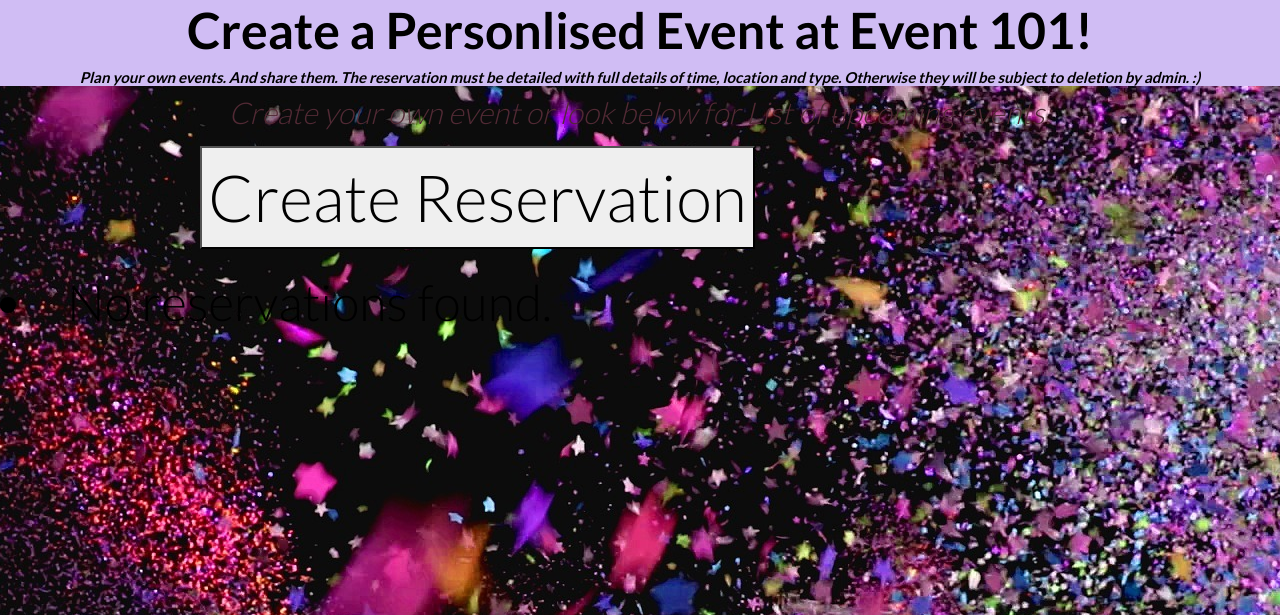
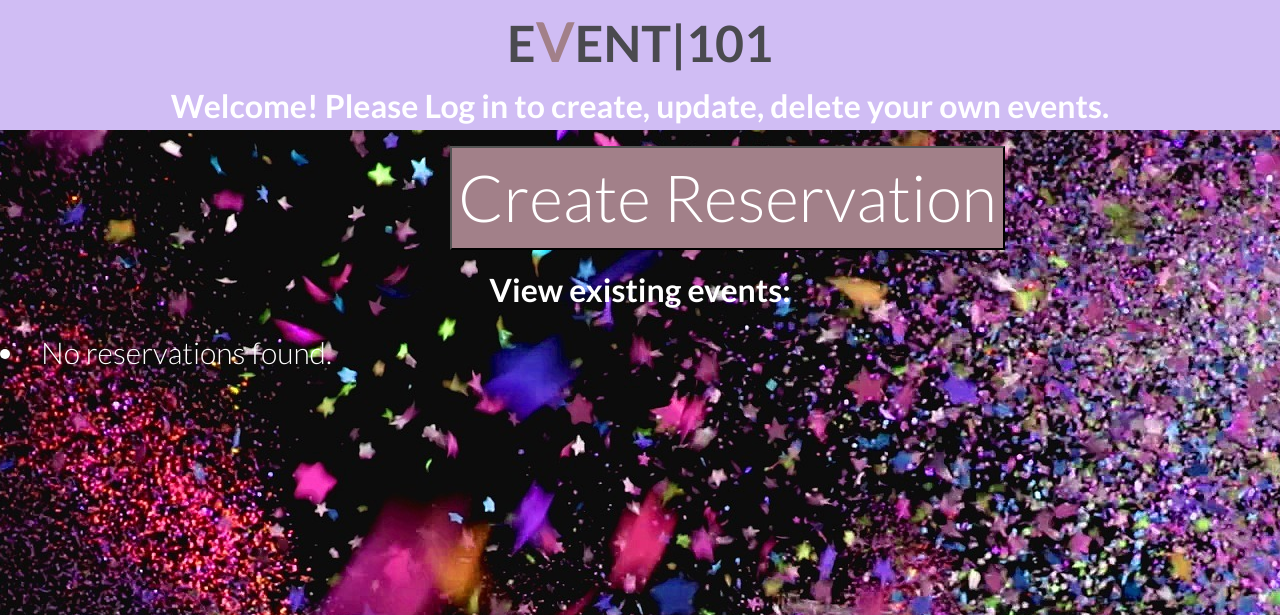
Before and after one commit to hnjw-png/DJANGOBLOG, a Django app: page / in a window 1280 px wide. Shown: the part 60-675 px from the top of the page. Run offline with Django 3.2, Linux system fonts and the light colour scheme; data that the repository does not hold is empty; parts of the project's set-up code (start-up, migrations or seed data) failed here and were passed over.

Commit message:
add css to better usser expereince, chnage form page, detail page and homepage.

```diff
--- a/static/css/style.css
+++ b/static/css/style.css
@@ -57,31 +57,47 @@
 
 #purple {
     background-color: #d0bdf4;
+    text-align: center;
 
+}
+
+/*header decoration*/
+
+.brand-header {
+    font-family: Lato, sans-serif;
+    font-size: 50px;
+    font-weight: 700;
+    color: #4A4A4F;
+
+}
+
+.red-o-header {
+    color: #a28089;
+    font-size: 55px;
+}
+
+.thin-Header {
+    font-weight: 300;
 }
 
 
 .reserve_detail {
 
-    font-size: 50px;
+    font-size: 20px;
     text-align: center;
-    color: black;
+    color: white;
     font-family: 'Lato', sans-serif;
     font-weight: bolder;
 
 
 }
 
-.subtitle {
-
-    font-size: 15px;
-    font-weight: bolder;
+.brand-info {
+    font-family: Lato, sans-serif;
+    font-size: 2rem;
+    font-weight: 700;
+    color: white;
     text-align: center;
-    font-style: italic;
-    color: black;
-    font-family: Lato, sans-serif;
-    font-weight: bold;
-
 
 }
 
@@ -90,8 +106,9 @@
     font-size: 30px;
     text-align: center;
     font-style: italic;
-    color: #522a35;
+    color: white;
     font-family: 'Lato', sans-serif;
+    font-weight: bolder;
 
 }
 
@@ -99,24 +116,33 @@
 
         font-style: normal;
         font-family: 'Lato', sans-serif;
-        font-size: 70px;
-        background-color: none;
+        font-size: 50px;
         font-weight: 10;
         text-decoration: none;
         text-align: center;
+        margin-left: 22%;
+
 
 
 
     }
+
+.button-create {
+
+    background-color: #a28089;
+    color: #fff;
+    text-align: center;
+
+}
 
 
  .buttonfunny {
 
         font-style: normal;
         font-family: 'Lato', sans-serif;
-        font-size: 50px;
+        font-size: 30px;
         font-weight: 10;
-        color: black;
+        color: white;
         text-decoration: none;
 
 
@@ -199,7 +243,7 @@
         color: #a28089;
         text-decoration: none;
         text-align: center;
-        margin-left: 200px;
+        margin-left: 450px;
 
 
     }
--- a/templates/reservation_list.html
+++ b/templates/reservation_list.html
@@ -1,14 +1,14 @@
 {% extends "base.html" %}
 {% block content %}
 {% load static %}
-    <div id = 'purple'><h2 class ="reserve_detail" >Create a Personlised Event at Event 101! </h2>
-    <h3 class ="subtitle">Plan your own events. And share them. The reservation must be detailed with full details of time, location and type. Otherwise they will be subject to deletion by admin. :)</h3></div>
-    <h4 class ="list_title">Create your own event or look below for List of upcoming events: </h4>
+    <div id = 'purple'><span class="brand-header">E<span class="red-o-header">V</span>ENT<span
+        class="thin-header">|101</span></span></a>
+    <p class = "brand-info">Welcome! Please Log in to create, update, delete your own events. </p></div>
    <p id = 'reserve_list'><p>
-   <a class = 'create' href="{% url 'create_reservation' %}"><button>Create Reservation</button></a>
+   <a class = 'create' href="{% url 'create_reservation' %}"><button class = 'button-create'>Create Reservation</button></a><p class = "brand-info" >View existing events:</p>
         {% for reservation in reservations %}
             <li class ='reservation'>
-                <a class = 'buttonfunny' href="{% url 'reservation_detail' reservation.id %}"><button>{{ reservation.title }}</a></button>
+                <a class = 'buttonfunny' href="{% url 'reservation_detail' reservation.id %}"><button class = 'button-create'>{{ reservation.title }}</a></button>
             </li>
 
         {% empty %}
```
Also changed, not shown: other parts of static/css/style.css (+24 -6 lines), templates/reservation_detail.html (+4 -4 lines).
